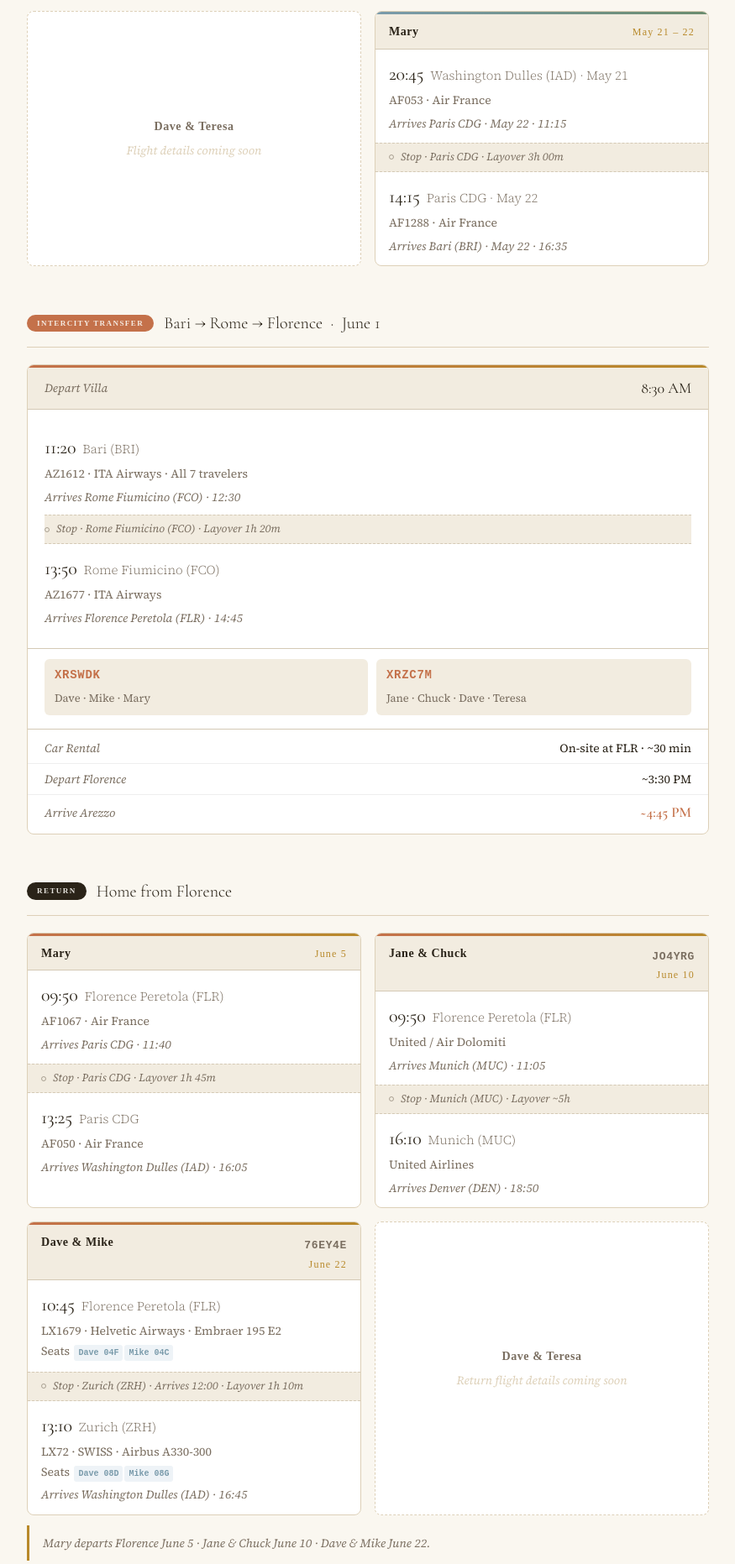
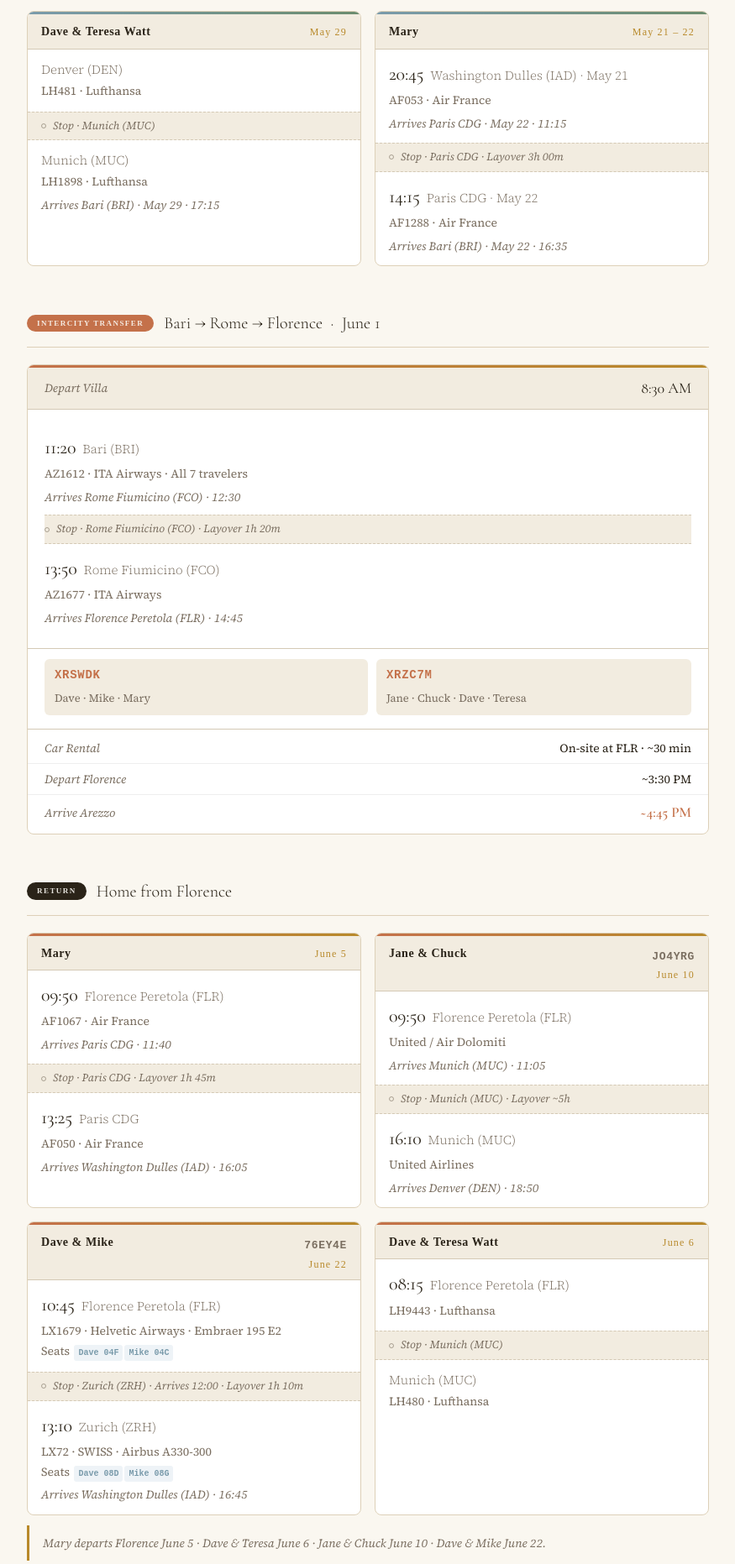
Before and after one commit to DaveM61/italy-2026, a plain HTML site: page flights.html in a window 1280 px wide. Shown: the part 757-2620 px from the top of the page at 84% size, without its empty margins (202-1077 px from the left). Drawn offline with nearby package versions, Linux system fonts and the light colour scheme; a web font is replaced by a local one.

Commit message:
D&T Flight Info Update

```diff
--- a/flights.html
+++ b/flights.html
@@ -615,10 +615,35 @@
         </div>
       </div>
 
-      <!-- Dave W & Teresa W — TBD -->
-      <div class="tbd-card">
-        <span class="tbd-name">Dave &amp; Teresa</span>
-        <span class="tbd-note">Flight details coming soon</span>
+      <!-- Dave W & Teresa W — Outbound -->
+      <div class="flight-card">
+        <div class="fc-accent outbound"></div>
+        <div class="fc-header">
+          <span class="fc-travelers">Dave &amp; Teresa Watt</span>
+          <div class="fc-meta">
+            <span class="fc-date">May 29</span>
+          </div>
+        </div>
+
+        <div class="segment">
+          <div class="seg-depart">
+            <span class="seg-airport">Denver (DEN)</span>
+          </div>
+          <div class="seg-details">LH481 · Lufthansa</div>
+        </div>
+
+        <div class="stopover">
+          <div class="stop-dot"></div>
+          Stop · Munich (MUC)
+        </div>
+
+        <div class="segment">
+          <div class="seg-depart">
+            <span class="seg-airport">Munich (MUC)</span>
+          </div>
+          <div class="seg-details">LH1898 · Lufthansa</div>
+          <div class="seg-arrive">Arrives Bari (BRI) · May 29 · 17:15</div>
+        </div>
       </div>
 
       <!-- Mary -->
@@ -855,16 +880,41 @@
         </div>
       </div>
 
-      <!-- Dave & Teresa — TBD -->
-      <div class="tbd-card">
-        <span class="tbd-name">Dave &amp; Teresa</span>
-        <span class="tbd-note">Return flight details coming soon</span>
+      <!-- Dave & Teresa — Return Jun 6 -->
+      <div class="flight-card">
+        <div class="fc-accent return"></div>
+        <div class="fc-header">
+          <span class="fc-travelers">Dave &amp; Teresa Watt</span>
+          <div class="fc-meta">
+            <span class="fc-date">June 6</span>
+          </div>
+        </div>
+
+        <div class="segment">
+          <div class="seg-depart">
+            <span class="seg-time">08:15</span>
+            <span class="seg-airport">Florence Peretola (FLR)</span>
+          </div>
+          <div class="seg-details">LH9443 · Lufthansa</div>
+        </div>
+
+        <div class="stopover">
+          <div class="stop-dot"></div>
+          Stop · Munich (MUC)
+        </div>
+
+        <div class="segment">
+          <div class="seg-depart">
+            <span class="seg-airport">Munich (MUC)</span>
+          </div>
+          <div class="seg-details">LH480 · Lufthansa</div>
+        </div>
       </div>
 
     </div>
 
     <div class="note-callout">
-      Mary departs Florence June 5 · Jane &amp; Chuck June 10 · Dave &amp; Mike June 22.
+      Mary departs Florence June 5 · Dave &amp; Teresa June 6 · Jane &amp; Chuck June 10 · Dave &amp; Mike June 22.
     </div>
   </section>
 
```
Also changed, not shown: calendar.html (+1 -1 lines).
